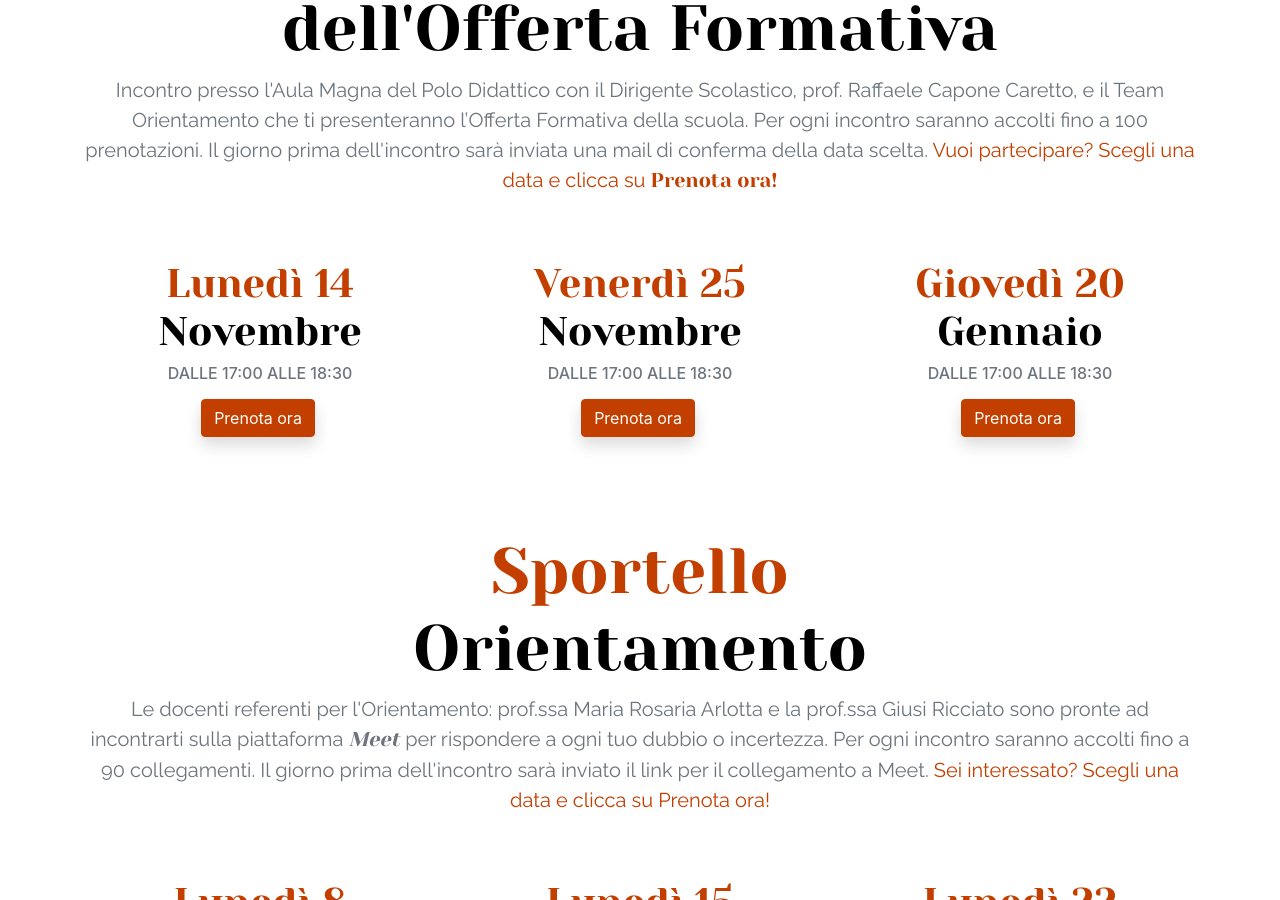
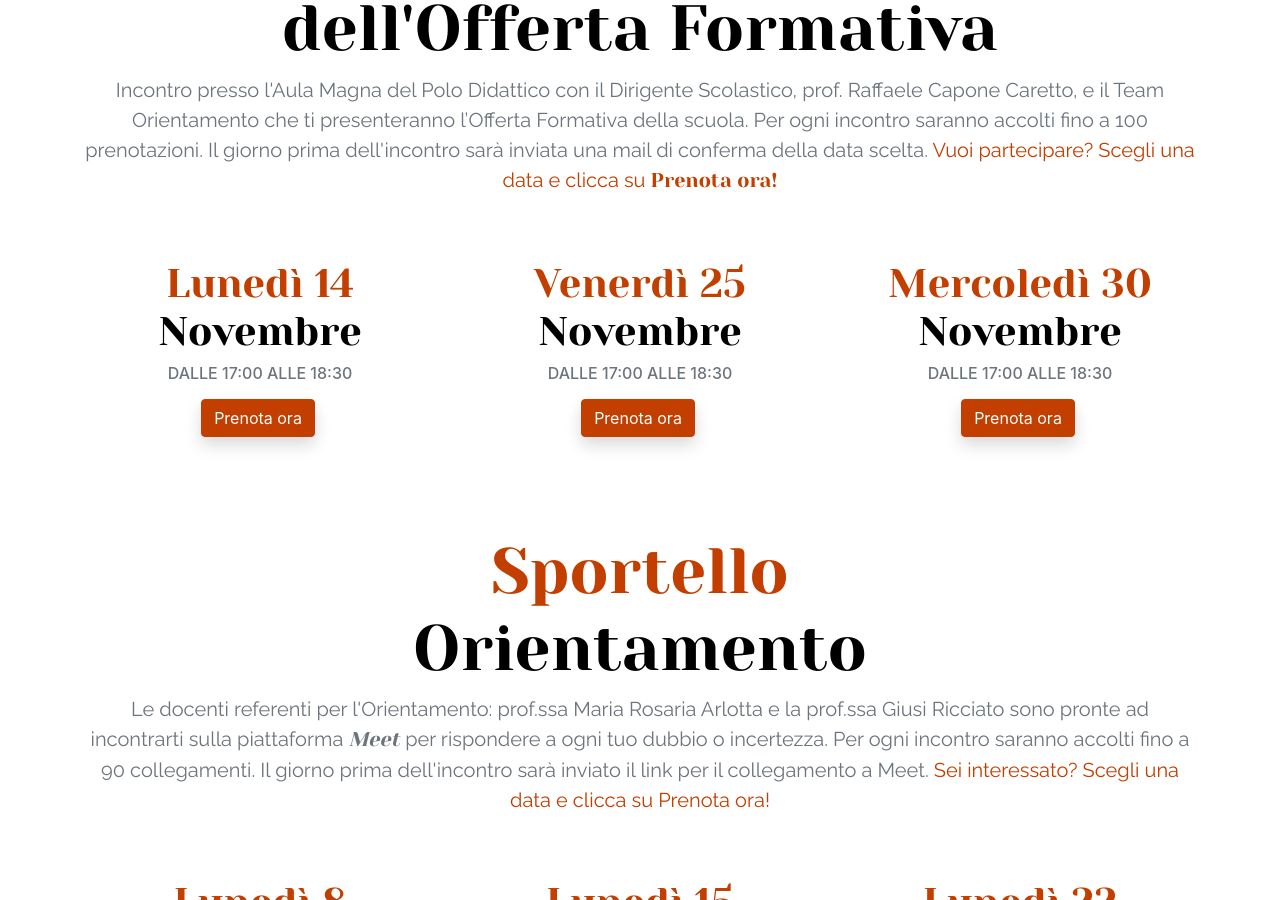
Before and after one commit to PiervitoCreanza/orientamento.liceodegiorgi.edu.it, a Jekyll site: the page built from incontri.html, in a window 1280 px wide and 900 px high, scrolled down 1035 px. Built offline with Jekyll 4.4.1, drawn with Linux system fonts in a browser that asks for light colours.

Commit message:
Updated '_data/incontri.json' via CloudCannon

```diff
--- a/_data/incontri.json
+++ b/_data/incontri.json
@@ -21,10 +21,10 @@
 					"url": ""
 				},
 				{
-					"giorno": "Giovedì 20",
-					"mese": "Gennaio",
+					"giorno": "Mercoledì 30",
+					"mese": "Novembre",
 					"orario": "Dalle 17:00 alle 18:30",
-					"url": "https://forms.gle/y95wqr8Xxwx9Q8tAA"
+					"url": ""
 				}
 			]
 		},
```
